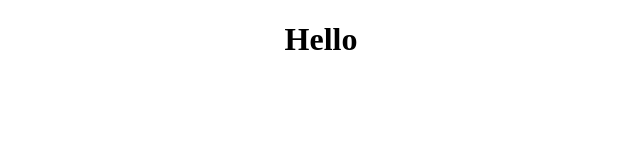
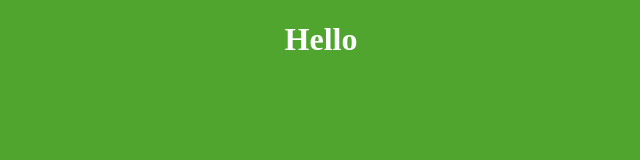
Before and after one commit to jasperBrumter/helloWorld, a plain HTML site: page index.html in a window 1280 px wide. Shown: the whole page, without its empty margins (319-959 px from the left). Drawn offline with Linux system fonts and the light colour scheme.

Commit message:
Green Background

```diff
--- a/style.css
+++ b/style.css
@@ -1,5 +1,7 @@
 body {
 	text-align: center;
+	background-color: rgb(80,165,47);
+	color: white;
 }
 
 h1 {
```
